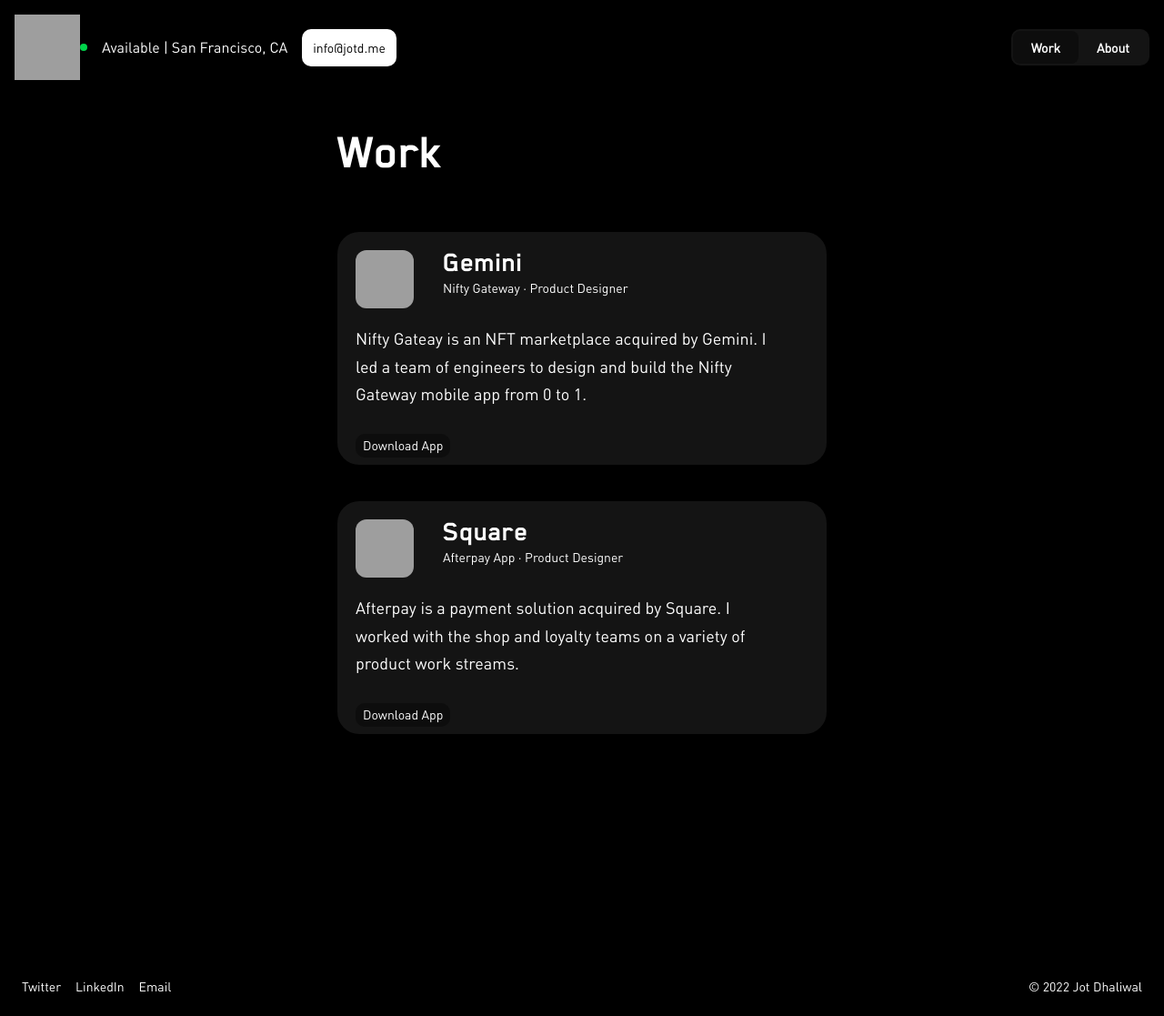
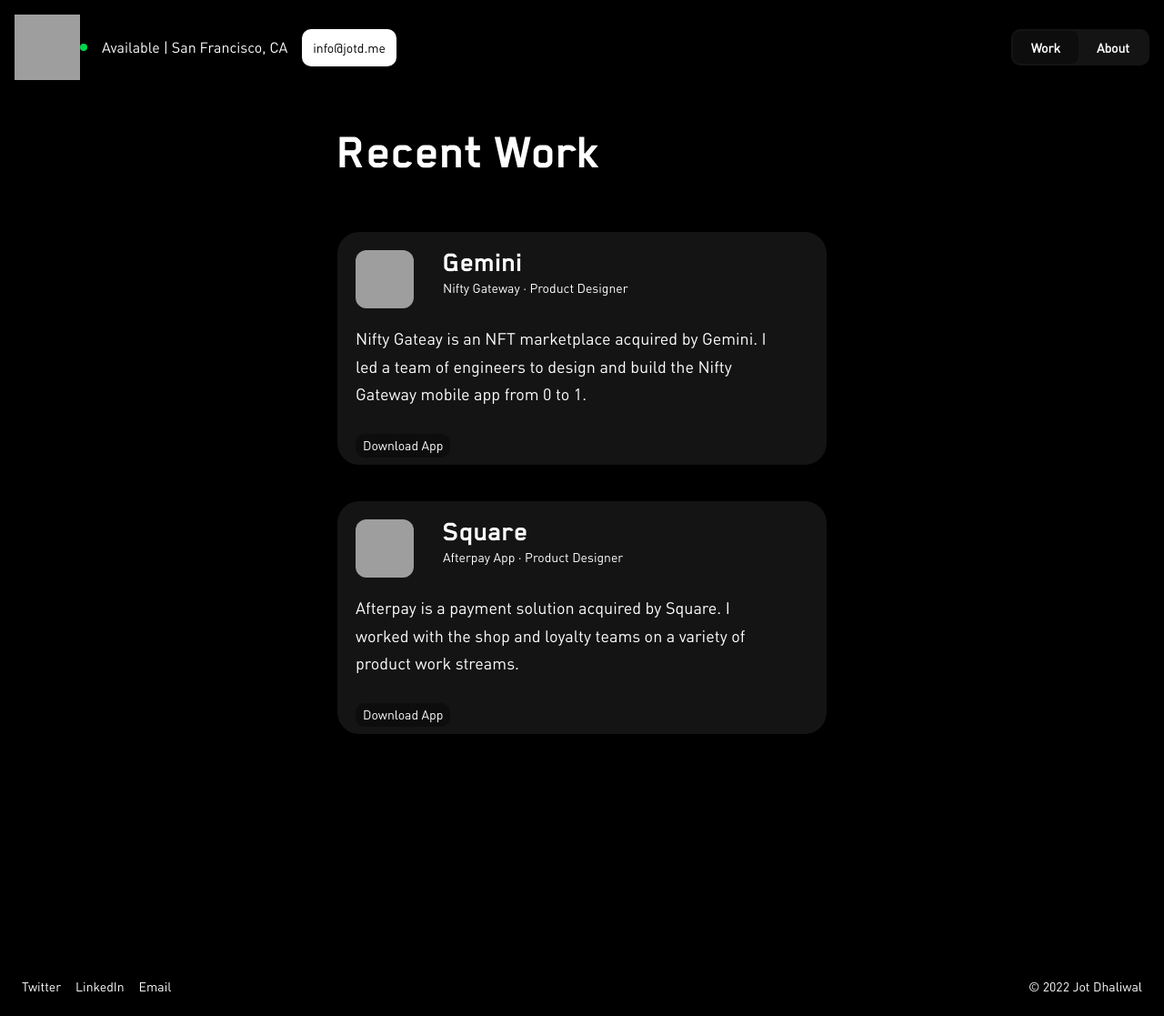
Before and after one commit to jotd/jotd-portfolio, a Jekyll site: the page work/index.html, which Jekyll copies as it is, in a window 1280 px wide and 1117 px high, cut to the strip 0-1117 px from the top of the window. Shown: the whole strip at 91% size. Built offline with Jekyll 4.4.1, drawn with Linux system fonts in a browser that asks for light colours; grey boxes are pictures that could not be loaded.

Commit message:
Update index.html

```diff
--- a/work/index.html
+++ b/work/index.html
@@ -45,7 +45,7 @@
 
   <div class="content-home">
     <div id="margin-below-header">
-      <h1 class="header-work">Work</h1>
+      <h1 class="header-work">Recent Work</h1>
     </div>
   </div>
 
```
